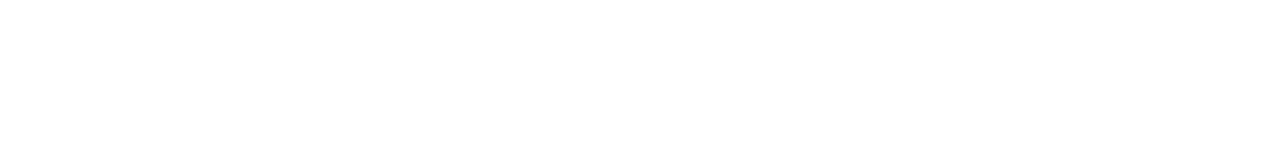
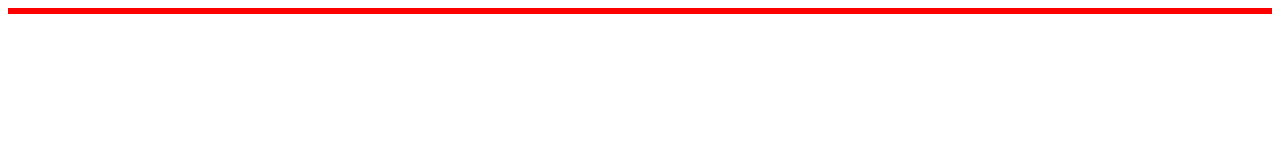
Before and after one commit to IgorisButvilas/rsschool-cv, a plain HTML site: page index.html in a window 1280 px wide. Drawn offline with Linux system fonts and the light colour scheme.

Commit message:
feat: Update style.css

```diff
--- a/style.css
+++ b/style.css
@@ -1,3 +1,24 @@
-.info {
-  color: #5263f3;
+@font-face {
+  font-family: OpenSans;
+  src: url("assets/fonts/Open_Sans/OpenSans.ttf");
 }
+
+* {
+  box-sizing: border-box;
+}
+
+header {
+	border: 1px solid red;
+}
+
+main {
+  border: 1px solid red;
+}
+
+footer {
+	border: 1px solid red;
+}
+
+body {
+	min-height: 100vh;
+}
```
